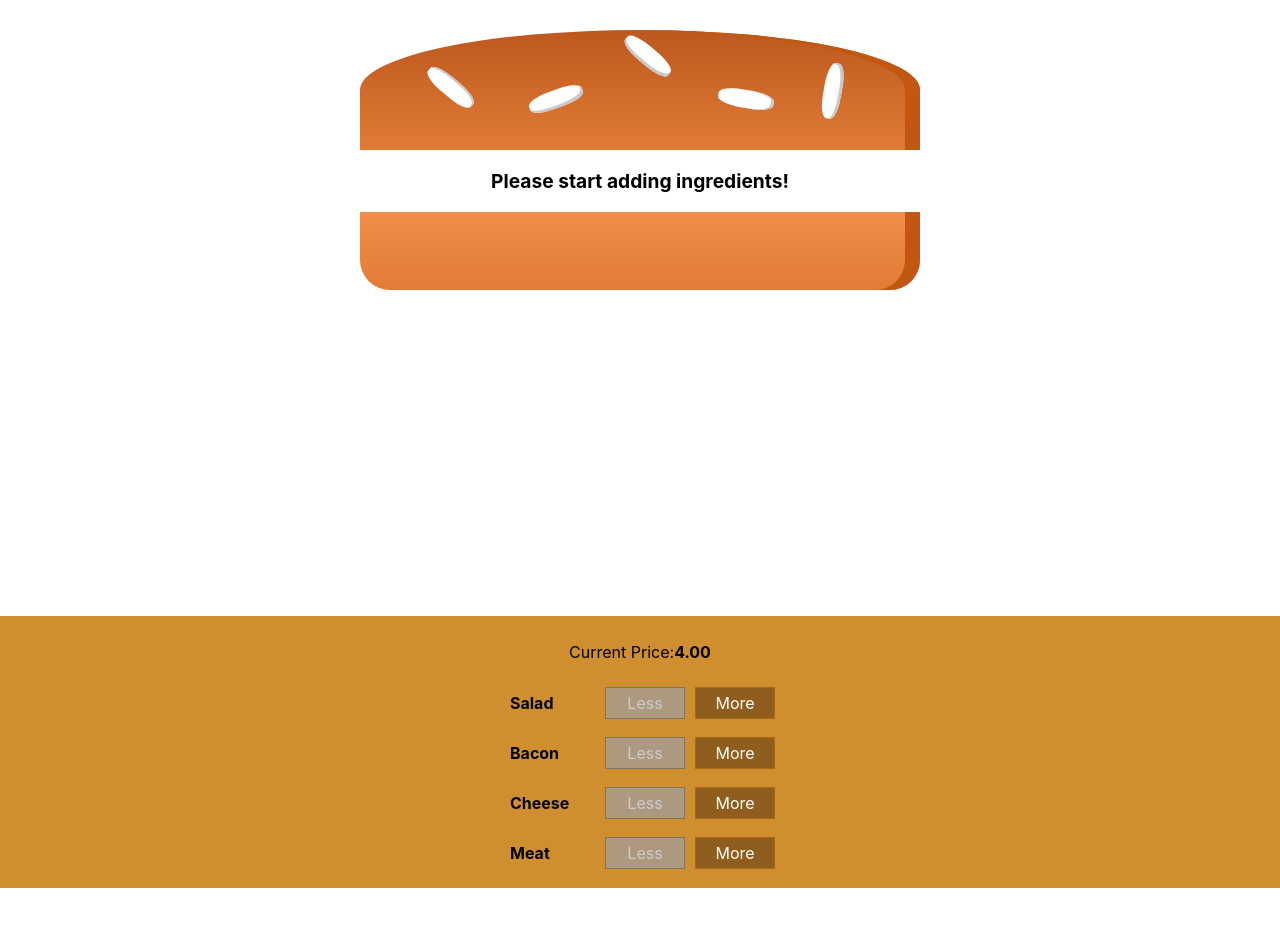
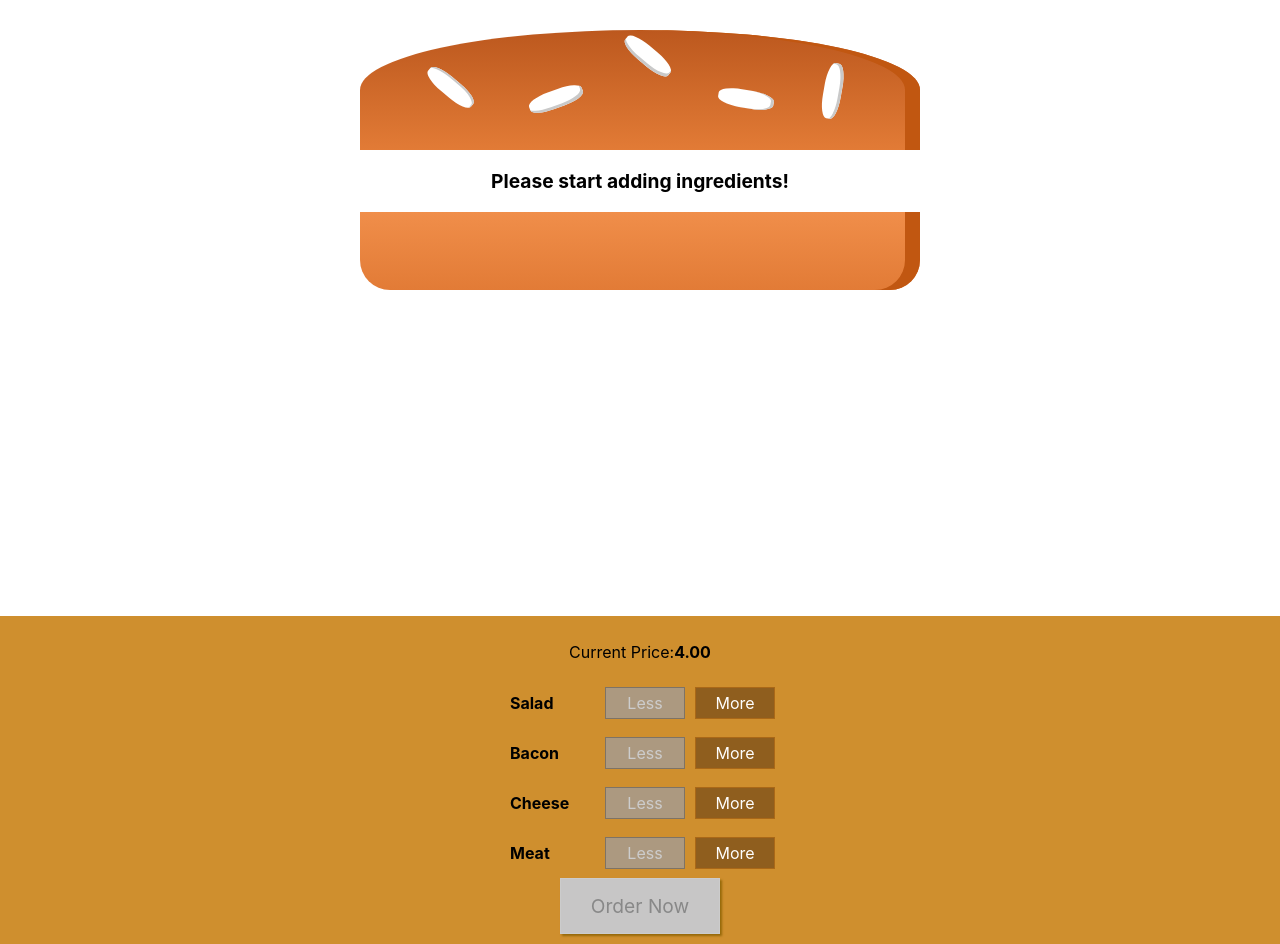
Before and after one commit to Mostafa-Ragab/burger-builder, a React (Create React App) app: page / in a window 1280 px wide. Before the commit the page ends 888 px from the top, so only its background shows below. Built offline with nearby package versions, Linux system fonts and the light colour scheme.

Commit message:
adding order button

```diff
--- a/src/components/burger-controls/BuildControls.js
+++ b/src/components/burger-controls/BuildControls.js
@@ -21,6 +21,9 @@ const BuildControls = (props) => (
 				disabled={props.disabled[ctrl.type]}
 			/>
 		))}
+		<button className={classes.OrderButton} disabled={!props.purchasable}>
+			Order Now
+		</button>
 	</div>
 );
 
```
Also changed, not shown: 1 other file (tests, documents, lock files or other folders).
